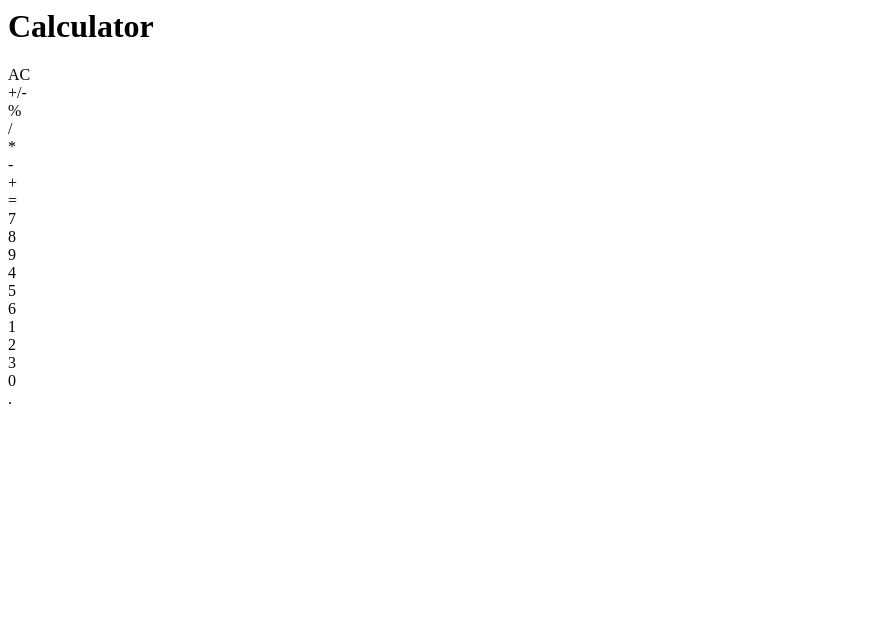
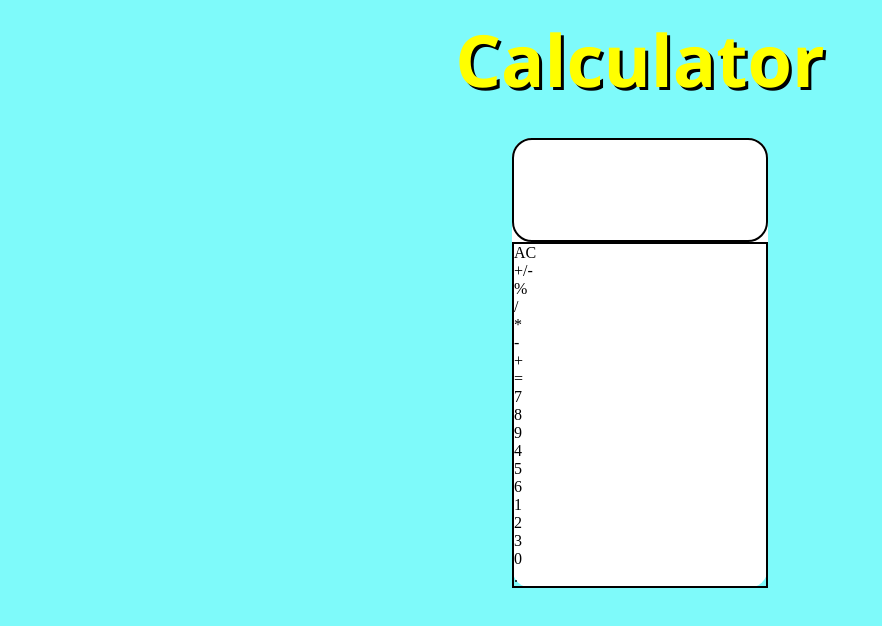
Before and after one commit to Nitinshukla88/Calculator, a plain HTML site: page index.html in a window 1280 px wide. Shown: the whole page, without its empty margins (0-882 px from the left). Drawn offline with Linux system fonts and the light colour scheme.

Commit message:
Designed a little bit frontend of calculator

```diff
--- a/index.html
+++ b/index.html
@@ -3,10 +3,12 @@
     <meta charset="UTF-8">
     <meta name="viewport" content="width=device-width, initial-scale=1.0">
     <title>Calculator</title>
+    <link rel="stylesheet" href="style.css">
 </head>
 <body>
     <div class="outercontainer">
         <h1>Calculator</h1>
+        <div class="innercontainer">
             <div class="displayarea"></div>
             <div class="keys">
                 <div class="useless">
@@ -44,5 +46,6 @@
                 </div>
             </div>
         </div>
+    </div>
 </body>
 </html>
--- /dev/null
+++ b/style.css
@@ -0,0 +1,43 @@
+*{
+    margin: 0;
+    padding: 0;
+}
+
+body{
+    background-color: #7efafa;
+}
+
+h1{
+    font-size: 4.5rem;
+    font-family:'Segoe UI', Tahoma, Geneva, Verdana, sans-serif;
+    text-align: center;
+    color: rgb(255, 255, 0);
+    text-shadow: 3px 3px black;
+    padding-bottom: 30px;
+    padding-top: 10px;
+}
+
+.innercontainer{
+
+
+    width: 20%;
+    border-radius: 20px;
+    background-color: white;
+}
+
+.outercontainer{
+    display: flex;
+    flex-direction: column;
+    justify-content: center;
+    align-items: center;
+}
+
+.displayarea{
+    border: 2px solid black;
+    height: 100px;
+    border-radius: 20px;
+}
+
+.keys{
+    border: 2px solid black;
+}
```
Lines whose indentation alone changed are shown as unchanged.
